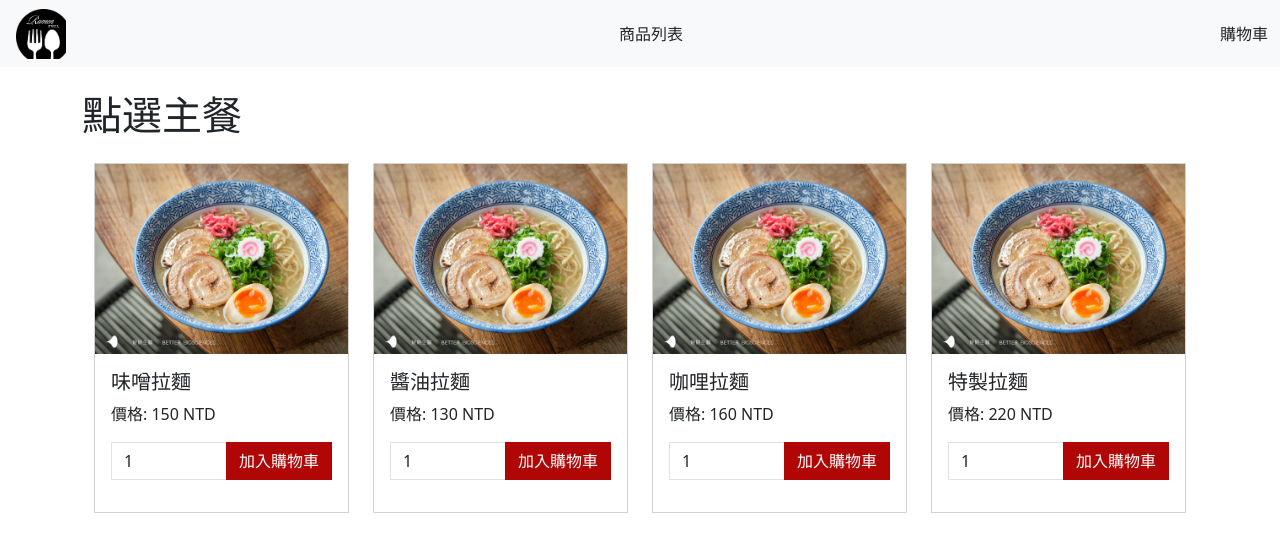
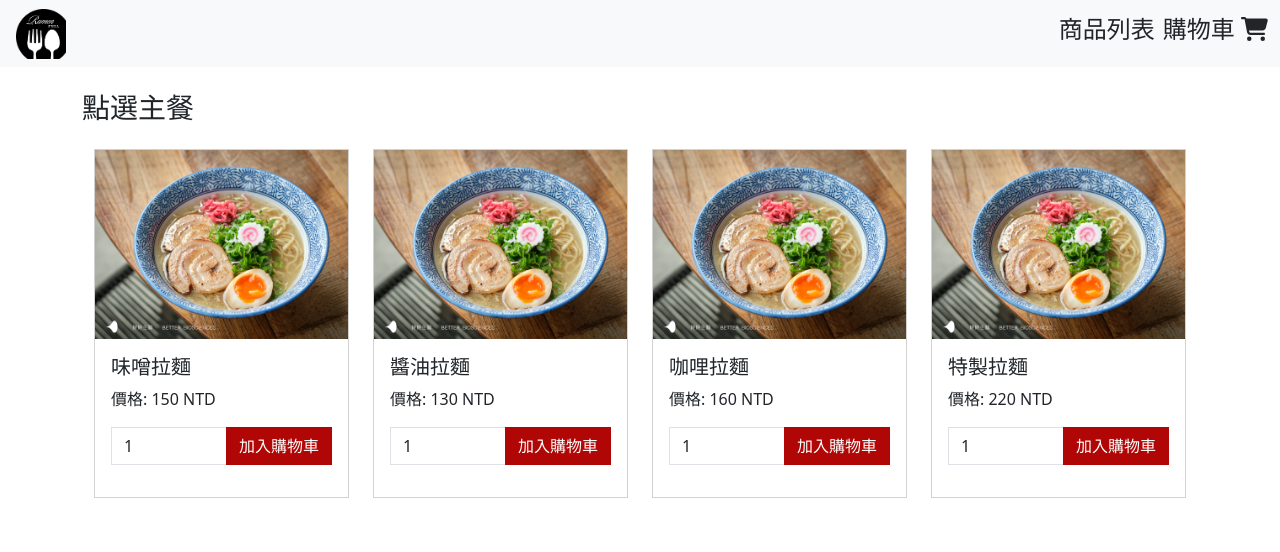
Before and after one commit to timothy833/web-project, a Vue app: page /#/Shop in a window 1280 px wide. Shown: the top 552 px of the page. Built offline with nearby package versions, Linux system fonts and the light colour scheme; what @vee-validate/i18n would draw is missing.

Commit message:
update localStorage

```diff
--- a/package.json
+++ b/package.json
@@ -12,6 +12,9 @@
     "start-all": "concurrently \"npm run start:json-server\" \"npm start\""
   },
   "dependencies": {
+    "@fortawesome/fontawesome-svg-core": "^6.6.0",
+    "@fortawesome/free-solid-svg-icons": "^6.6.0",
+    "@fortawesome/vue-fontawesome": "^3.0.8",
     "@types/node": "^20.14.9",
     "@vee-validate/i18n": "^4.13.1",
     "@vee-validate/rules": "^4.13.1",
--- a/src/components/Cart.vue
+++ b/src/components/Cart.vue
@@ -59,13 +59,7 @@ const selectedTotalPrice = computed(() => cartStore.selectedTotalPrice(selectedI
 
 // 初始化時從 localStorage 加載數據
 onMounted(() => {
-    const storedCart = localStorage.getItem('cart');
-    if(storedCart) {
-        cartStore.setCart(JSON.parse(storedCart));
-    }
-    else {
-        console.log('No cart data found in localStorage');
-    }
+    cartStore.loadCartFromLocalStorage();
 });
 
 // 監聽 cartItems 的變化，並更新 localStorage
--- a/src/components/HomeNav.vue
+++ b/src/components/HomeNav.vue
@@ -14,12 +14,6 @@
         </button>
         <div class="collapse navbar-collapse" id="navbarNav">
             <ul class="navbar-nav ms-auto me-2">
-                <!-- <li class="nav-item">
-                    <a class="nav-link active" aria-current="page" href="#">Home</a>
-                </li>
-                <li class="nav-item">
-                    <a class="nav-link" href="#">Features</a>
-                </li> -->
                 <li class="nav-item">
                     <router-link class="nav-link" to="/">關於</router-link>
                 </li>
--- a/src/components/ShopNav.vue
+++ b/src/components/ShopNav.vue
@@ -15,17 +15,22 @@
                         />
                 </router-link>
             </li>
-            <li class="nav-item flex-grow-1 text-center">
-                <router-link class="nav-link" to="/Shop">
-                    商品列表
-                </router-link>
-            </li>
             <li class="nav-item ms-auto">
-                <router-link class="nav-link" to="/Cart">
-                    購物車
-                    <!-- 添加购物车数量小红点 -->
-                    <span v-if="cartItemCount > 0" class="badge bg-danger ms-2">{{ cartItemCount }}</span>
-                </router-link>
+                <div class="d-flex align-items-center">
+                    <router-link class="nav-link me-2" to="/Shop">
+                        <h4>商品列表</h4>
+                    </router-link>
+                    <router-link class="nav-link" to="/Cart">
+                        <h4>
+                            購物車
+                            <font-awesome-icon :icon="['fas', 'cart-shopping']"  class="cart-icon-wrapper"/>
+                            <span v-if="cartItemCount > 0" class="badge bg-danger ms-2 cart-badge">{{ cartItemCount }}</span>
+                        </h4>
+                        <!-- <font-awesome-icon :icon="['fas', 'cart-shopping']" /> -->
+                        <!-- 添加购物车数量小红点 -->
+                        <!-- <span v-if="cartItemCount > 0" class="badge bg-danger ms-2 cart-badge">{{ cartItemCount }}</span> -->
+                    </router-link>
+                </div>
             </li>
         </ul>
     </nav>
@@ -34,12 +39,18 @@
 
 
 <script setup lang="ts">
-import { computed } from 'vue';
+import { computed, onMounted } from 'vue';
 import { useCartStore } from '@/stores';
 import Logo from '@/assets/logo.png';
 
 const cartStore = useCartStore();
 const cartItemCount = computed(() => cartStore.totalQuantity);
+
+//頁面加載時從localStorge 初始化購物車數據
+onMounted(() => {
+    cartStore.loadCartFromLocalStorage();
+});
+
 
 </script>
 
@@ -50,4 +61,22 @@ ul {
     margin-bottom: 0;
 }
 
+.cart-icon-wrapper {
+    position: relative;
+    display: inline-block;
+}
+
+.cart-badge {
+    position: absolute;
+    bottom: 10px;
+    right: -1px;
+    border-radius: 50%;
+    /* padding: 0.3em; */
+    font-size: 0.75rem;
+    /* z-index: 1;  */
+    /*確保小紅點不會被其他元素遮蓋 */
+}
+
+
+
 </style>
--- a/src/main.ts
+++ b/src/main.ts
@@ -10,12 +10,19 @@ import * as AllRules from '@vee-validate/rules';
 import { localize, setLocale } from '@vee-validate/i18n';
 // 引入 Vee Validate 繁體中文語系檔
 import zhTW from '@vee-validate/i18n/dist/locale/zh_TW.json';
+
+// Font Awesome
+import { library } from '@fortawesome/fontawesome-svg-core'
+import { FontAwesomeIcon } from '@fortawesome/vue-fontawesome'
+import { fas } from '@fortawesome/free-solid-svg-icons' // solid icons
+
 import router from '../src/router';
 import { createPinia } from 'pinia';
 import { createApp } from 'vue';
 import App from './App.vue';
 
-
+//將fas（即 Font Awesome 的所有 Solid 圖標）添加到應用程序的圖標庫中。
+library.add(fas);
 // Vee Validate 表單驗證語法開始
 // 定義規則（加入全部規則）
 Object.keys(AllRules).forEach((rule) => {
@@ -40,6 +47,7 @@ app.use(createPinia());
 app.component('VForm', Form);
 app.component('VField', Field);
 app.component('ErrorMessage', ErrorMessage);
+app.component('font-awesome-icon', FontAwesomeIcon)
 app.use(router);
 app.use(VueAxios,axios);
 app.mount('#app');
--- a/src/stores/index.ts
+++ b/src/stores/index.ts
@@ -6,6 +6,15 @@ export const useCartStore = defineStore('cart', {
     cart: [] as CartItem[]
   }),
   actions: {
+     // 新增 loadCartFromLocalStorage 方法
+    //  確保在页面加载时從 localStorage 正确初始化購物車数據
+    loadCartFromLocalStorage(){
+      const storedCart = localStorage.getItem('cart');
+      if(storedCart){
+        this.cart = JSON.parse(storedCart);
+      }
+    },
+
     //新增setCart方法處理 localStorage儲存資料
     setCart(cartItems: CartItem[]) {
       this.cart = cartItems;
@@ -13,6 +22,8 @@ export const useCartStore = defineStore('cart', {
     clearCart() {
       this.cart = [];
     },
+
+
     addToCart(product: CartItem) {
       const existingItem = this.cart.find(item => item.id === product.id);
       if (existingItem) {
--- a/src/views/Cart.vue
+++ b/src/views/Cart.vue
@@ -3,7 +3,7 @@
 <div>
     <div class="container mt-4">
         <!-- 顯示購物車標題 -->
-        <h1>購物車</h1>
+        <!-- <h3>購物車<font-awesome-icon :icon="['fas', 'cart-shopping']" /></h3> -->
         <!-- 引入購物車組件 -->
         <Cart />
     </div>
--- a/src/views/Shop.vue
+++ b/src/views/Shop.vue
@@ -3,7 +3,7 @@
 <div>
   <div class="container mt-4">
     <!-- 顯示商品列表標題 -->
-    <h1>點選主餐</h1>
+    <h3>點選主餐</h3>
     <!-- 引入商品列表組件 -->
     <ProductList />
   </div>
```
Also changed, not shown: 1 other file (tests, documents, lock files or other folders).
